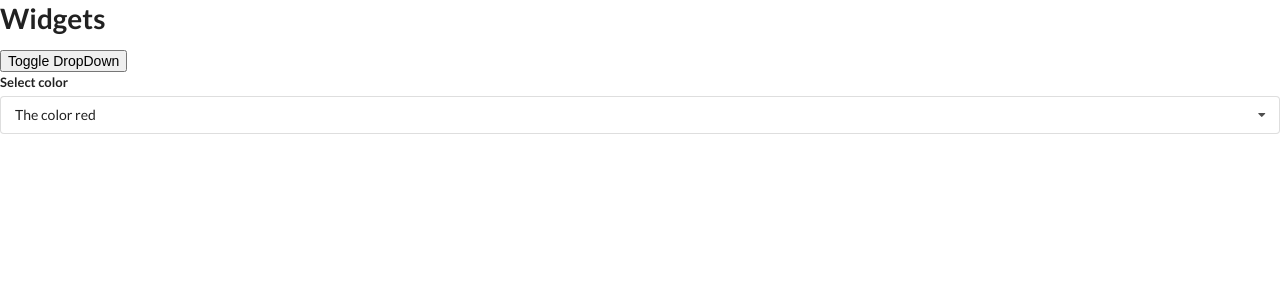
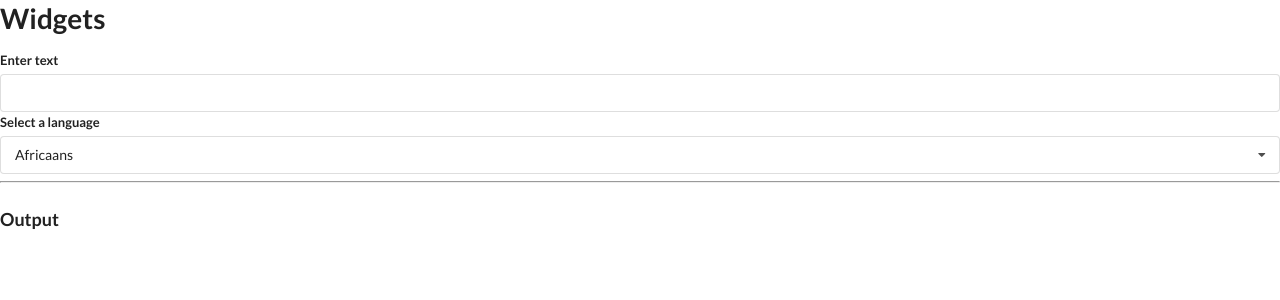
Before and after one commit to Gulmira-K/widgets-app, a React (Create React App) app: page / in a window 1280 px wide. Shown: the top 300 px of the page. Built offline with nearby package versions, Linux system fonts and the light colour scheme; no server answers.

Commit message:
Created translate widget and axios request to Google Translate API

```diff
--- a/src/App.js
+++ b/src/App.js
@@ -1,7 +1,8 @@
 import {useState} from 'react'
 //import Accordion from './components/Accordion'
 // import Search from './components/Search'
-import Dropdown from './components/Dropdown'
+// import Dropdown from './components/Dropdown'
+import Translate from './components/Translate'
 
 // const items = [
 //   {
@@ -34,21 +35,22 @@
 ]
 
 function App() {
-  const [selected, setSelected] = useState(options[0])
-  const [showDropdown, setShowDropdown] = useState(true)
+  // const [selected, setSelected] = useState(options[0])
+  // const [showDropdown, setShowDropdown] = useState(true)
 
   return (
     <div className="App">
       <h1>Widgets</h1>
-      <button onClick={()=> setShowDropdown(!showDropdown)}>Toggle DropDown</button>
+      {/* <button onClick={()=> setShowDropdown(!showDropdown)}>Toggle DropDown</button> */}
       {/* <Accordion items={items}/> */}
       {/* <Search /> */}
-      {
+      {/* {
         showDropdown ?
           <Dropdown options={options} selected={selected} onSelectedChange={setSelected} />
           : null
-      }
+      } */}
 
+      <Translate />
     </div>
   );
 }
--- /dev/null
+++ b/src/components/Convert.js
@@ -0,0 +1,25 @@
+import React, { useEffect } from 'react'
+import axios from 'axios'
+
+const KEY = 'AIzaSyCHUCmpR7cT_yDFHC98CZJy2LTms-IwDlM'
+
+const Convert = ({ language, text }) => {
+  useEffect(() => {
+    axios.post('https://translation.googleapis.com/language/translate/v2', {}, {
+      params: {
+        q: text,
+        target: language.value,
+        key: KEY,
+      }
+    })
+
+  }, [language, text])
+
+  return (
+    <div>
+
+    </div>
+  )
+}
+
+export default Convert
--- a/src/components/Dropdown.js
+++ b/src/components/Dropdown.js
@@ -1,6 +1,6 @@
 import React, {useState, useEffect, useRef} from 'react'
 
-const Dropdown = ({ options, selected, onSelectedChange }) => {
+const Dropdown = ({ label, options, selected, onSelectedChange }) => {
   const [open, setOpen] = useState(false)
   const ref = useRef()
 
@@ -39,7 +39,7 @@
   return (
     <div ref={ref} className='ui form'>
       <div className='field'>
-        <label className='label'>Select color</label>
+        <label className='label'>{label}</label>
         <div
           className={`ui selection dropdown ${open ? 'visible active' : ''}`}
           onClick={() => { setOpen(!open) }}>
--- /dev/null
+++ b/src/components/Translate.js
@@ -0,0 +1,44 @@
+import React, { useState } from 'react'
+import Dropdown from './Dropdown'
+import Convert from './Convert'
+
+const options = [
+  {
+    label: 'Africaans',
+    value: 'af'
+  },
+  {
+    label: 'Arabic',
+    value: 'ar'
+  },
+  {
+    label: 'Hindi',
+    value: 'hi'
+  }
+]
+
+const Translate = () => {
+  const [language, setLanguage] = useState(options[0])
+  const [text, setText] = useState('')
+
+  return (
+    <div>
+      <div className='ui form'>
+        <div className='field'>
+          <label>Enter text</label>
+          <input value={text} type='text' onChange={ (e) => setText(e.target.value)}/>
+        </div>
+      </div>
+      <Dropdown
+        label='Select a language'
+        options={options}
+        selected={language}
+        onSelectedChange={setLanguage} />
+      <hr />
+      <h3 className='ui header'>Output</h3>
+      <Convert language={language} text={text} />
+    </div>
+  )
+}
+
+export default Translate
```
